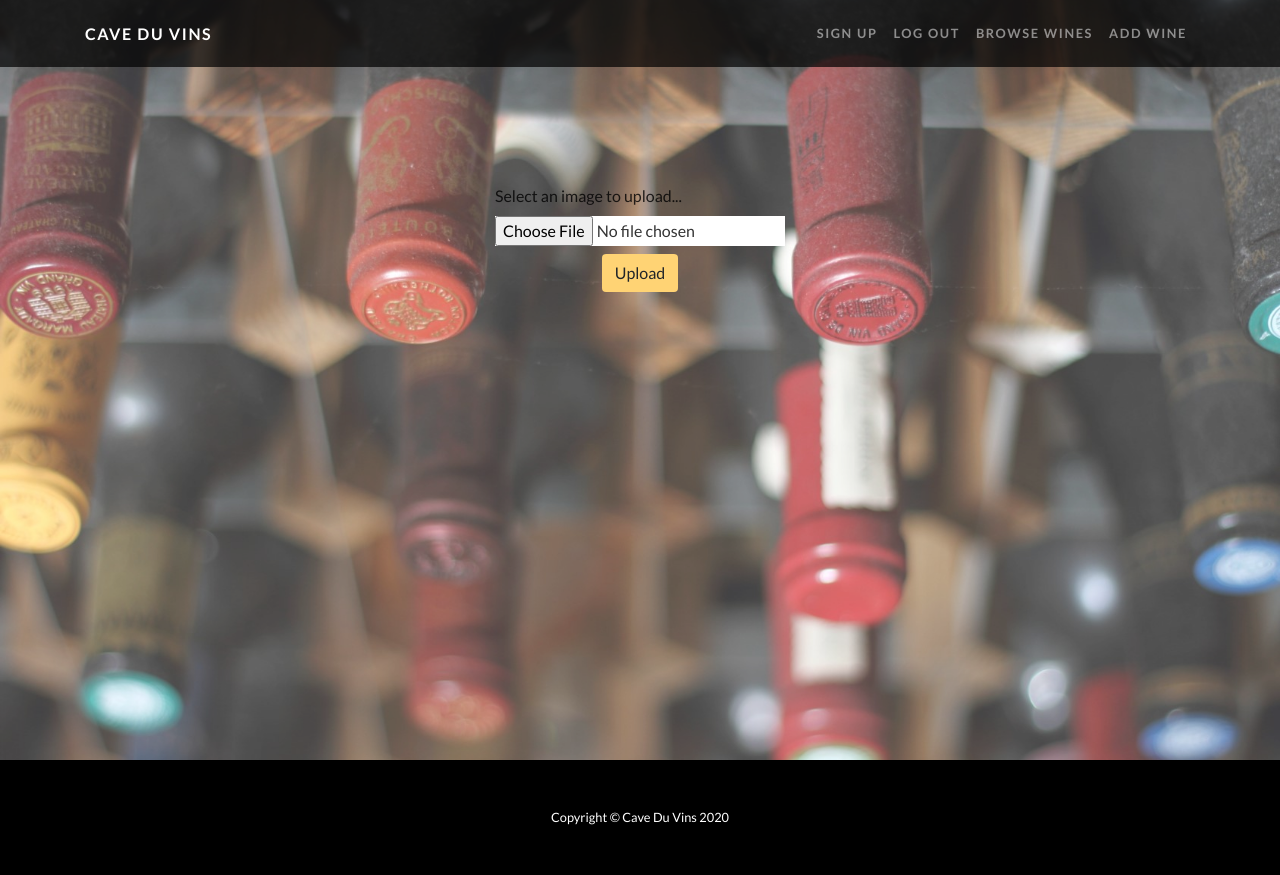
After one commit to StuChapman/BD-MS-Project-Cave-du-Vins-broken-Procfile, a Flask app: template templates/image_upload.html in a window 1280 px wide. The commit adds this page. Run offline with Flask 2, Linux system fonts and the light colour scheme; the template is opened without the code that fills it, so the values that code supplies are empty; some libraries are stand-ins or nearby versions.

Commit message:
Build: added image_upload.html

```diff
--- a/run.py
+++ b/run.py
@@ -478,16 +478,24 @@ def add_tasting_note():
 
 
 # Upload Image
-@app.route('/upload_image/<wine_id>')
+@app.route('/upload_image_page/<wine_id>')
+def upload_image_page(wine_id):
+    the_wine = mongo.db.wines.find_one({"_id": ObjectId(wine_id)})
+    return render_template('image_upload.html',
+                           wine=the_wine,
+                           user_name='User: ' + session['username']
+                           )
+
+# Upload Image
+@app.route('/upload_image/<wine_id>', methods=["GET", "POST"])
 def upload_image(wine_id):
-    print("Azure Blob storage v" + __version__ + " - Python quickstart sample")
+    image_id = request.values.get("imageid")
     # Retrieve the connection string for use with the application. The storage
     # connection string is stored in an environment variable on the machine
     # running the application called AZURE_STORAGE_CONNECTION_STRING. If the environment variable is
     # created after the application is launched in a console or with Visual Studio,
     # the shell or application needs to be closed and reloaded to take the
     # environment variable into account.
-
     connect_str = os.getenv('AZURE_STORAGE_CONNECTION_STRING')
 
     # Create the BlobServiceClient object which will be used to create a container client
@@ -501,10 +509,10 @@ def upload_image(wine_id):
 
     # Open a File Box
 
-    # Create a file in local data directory to upload and download
-    local_path = "./data"
-    local_file_name = "wine.jpg"
-    upload_file_path = os.path.join(local_path, local_file_name)
+    # Get the file to upload
+    local_path = "C:/Users/Owner/Desktop/FSD/10-1Backend_Development_Milestone_Project/images"
+    local_file_name = "2020-09-09 19.39.50.jpg"
+    upload_file_path = image_id
 
     # Create a blob client using the local file name as the name for the blob
     blob_client = blob_service_client.get_blob_client(container=container_name, blob=local_file_name)
@@ -512,21 +520,6 @@ def upload_image(wine_id):
     # Upload the created file
     with open(upload_file_path, "rb") as data:
         blob_client.upload_blob(data)
-
-    print("\nListing blobs...")
-
-    # List the blobs in the container
-    blob_list = container_client.list_blobs()
-    for blob in blob_list:
-        print("\t" + blob.name)
-
-    # Download the blob to a local file
-    # Add 'DOWNLOAD' before the .txt extension so you can see both files in the data directory
-    download_file_path = os.path.join(local_path, str.replace(local_file_name ,'.txt', 'DOWNLOAD.txt'))
-    print("\nDownloading blob to \n\t" + download_file_path)
-
-    with open(download_file_path, "wb") as download_file:
-        download_file.write(blob_client.download_blob().readall())
 
     flash("Image uploaded")
     return redirect(url_for('index'))
--- a/static/css/style.css
+++ b/static/css/style.css
@@ -51,6 +51,10 @@ a {
 
 .addlabel {
     width: 4rem;
+}
+
+.flashmessage {
+    width: 90vw;
 }
 
 /* Login Page Styling */
@@ -142,8 +146,14 @@ header.hero .hero-content .hero-subheading {
     height: 2rem;
 }
 
-.flashmessage {
-    width: 90vw;
+/* Upload Image styling */
+.filedialogcontainer {
+    width: 20rem;
+}
+
+.filedialog {
+    background-color: white;
+    width: 100%;
 }
 
 /* Large Media Device styling */
--- /dev/null
+++ b/templates/image_upload.html
@@ -0,0 +1,23 @@
+<!-- Credit: https://edubanq.com/programming/mongodb/creating-a-user-login-system-using-python-flask-and-mongodb/ -->
+
+{% extends "layout.html" %}
+{% block body %}
+
+    <!-- Header -->
+    <header class="hero text-center">
+        <div class="hero-content">
+            <div class="container filedialogcontainer">
+                <form method="POST" action="{{ url_for('upload_image', wine_id=wine._id) }}">
+                    <div class="row ml-auto mr-auto">
+                        <label for="imageid">Select an image to upload...</label>
+                        <input id="imageid" type="file" class="filedialog" value="fileupload">
+                    </div>
+                    <button type="submit" class="btn btn-yellow mt-2">Upload</button>
+                </form>
+                <div>{{ wine._id }}</div>
+                <br>
+            </div>
+        </div>
+    </header>
+
+{% endblock %}
--- a/templates/index.html
+++ b/templates/index.html
@@ -161,7 +161,7 @@
                         </div>
                         <div class="row">
                             <a class="btn btn-yellow btn-xxsmall rounded-pill ml-auto mr-1"
-                                href="{{ url_for('upload_image', wine_id=document._id) }}">
+                                href="{{ url_for('upload_image_page', wine_id=document._id) }}">
                                 <i class="fa fa-camera"></i>
                             </a>
                             <p class="ml-1 mr-auto">
```
Also changed, not shown: data/wine.jpg (deleted).
